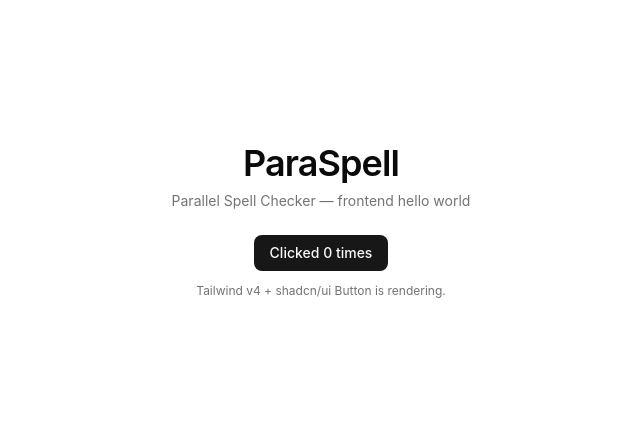
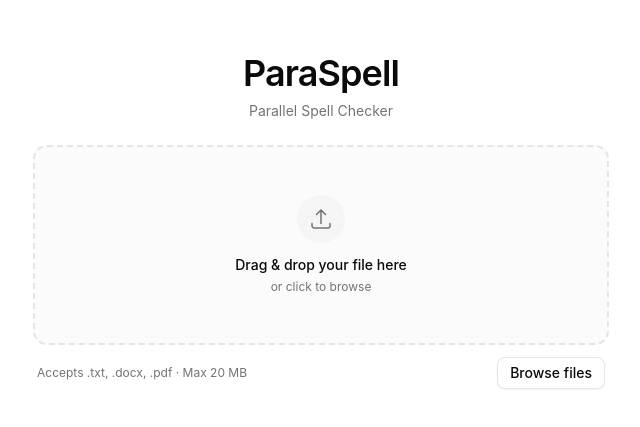
Before and after one commit to Teo03/paraspell, a React (Vite) app in the folder apps/frontend/: page / in a window 1280 px wide. Shown: the part 179-606 px from the top of the page, without its empty margins (319-959 px from the left). Built offline with nearby package versions, Linux system fonts and the light colour scheme.

Commit message:
implemented Upload file mode — drag-and-drop zone (FR-02)

```diff
--- a/apps/frontend/src/App.tsx
+++ b/apps/frontend/src/App.tsx
@@ -1,27 +1,27 @@
-import { useState } from 'react'
-import { Button } from '@/components/ui/button'
+import { useState } from "react"
+import { FileUploadZone } from "@/components/FileUploadZone"
 
 function App() {
-  const [count, setCount] = useState(0)
+  const [file, setFile] = useState<File | null>(null)
 
   return (
-    <main className="min-h-svh flex flex-col items-center justify-center gap-6 p-6 text-center">
-      <div>
+    <main className="min-h-svh flex flex-col items-center justify-center gap-6 p-6">
+      <div className="text-center">
         <h1 className="text-4xl font-semibold tracking-tight text-foreground">
           ParaSpell
         </h1>
         <p className="mt-2 text-sm text-muted-foreground">
-          Parallel Spell Checker — frontend hello world
+          Parallel Spell Checker
         </p>
       </div>
 
-      <div className="flex flex-col items-center gap-3">
-        <Button onClick={() => setCount((c) => c + 1)}>
-          Clicked {count} times
-        </Button>
-        <p className="text-xs text-muted-foreground">
-          Tailwind v4 + shadcn/ui Button is rendering.
-        </p>
+      <div className="w-full max-w-xl">
+        <FileUploadZone onFileSelect={(f) => setFile(f)} />
+        {file && (
+          <p className="mt-3 text-xs text-center text-muted-foreground">
+            Ready to check: <span className="text-foreground font-medium">{file.name}</span>
+          </p>
+        )}
       </div>
     </main>
   )
--- /dev/null
+++ b/apps/frontend/src/components/FileUploadZone.tsx
@@ -0,0 +1,195 @@
+/**
+ * FileUploadZone — drag-and-drop file upload component (FR-02)
+ *
+ * Checklist:
+ * ✅ onDrop handler for drag-and-drop
+ * ✅ File browser button as fallback
+ * ✅ Display uploaded file name and size
+ * ✅ Show accepted types and 20 MB limit
+ */
+
+import { useRef, useState, useCallback } from "react"
+import { cn } from "@/lib/utils"
+import { Button } from "@/components/ui/button"
+
+const MAX_SIZE_MB = 20
+const MAX_SIZE_BYTES = MAX_SIZE_MB * 1024 * 1024
+const ACCEPTED_TYPES = [".txt", ".docx", ".pdf"]
+const ACCEPTED_MIME = [
+  "text/plain",
+  "application/vnd.openxmlformats-officedocument.wordprocessingml.document",
+  "application/pdf",
+]
+
+interface FileUploadZoneProps {
+  onFileSelect: (file: File) => void
+  disabled?: boolean
+}
+
+function formatBytes(bytes: number): string {
+  if (bytes < 1024) return `${bytes} B`
+  if (bytes < 1024 * 1024) return `${(bytes / 1024).toFixed(1)} KB`
+  return `${(bytes / (1024 * 1024)).toFixed(2)} MB`
+}
+
+export function FileUploadZone({ onFileSelect, disabled = false }: FileUploadZoneProps) {
+  const inputRef = useRef<HTMLInputElement>(null)
+  const [isDragging, setIsDragging] = useState(false)
+  const [selectedFile, setSelectedFile] = useState<File | null>(null)
+  const [error, setError] = useState<string | null>(null)
+
+  const validate = useCallback((file: File): string | null => {
+    if (!ACCEPTED_MIME.includes(file.type) && !ACCEPTED_TYPES.some(ext => file.name.endsWith(ext))) {
+      return `Unsupported file type. Please upload a ${ACCEPTED_TYPES.join(", ")} file.`
+    }
+    if (file.size > MAX_SIZE_BYTES) {
+      return `File is too large. Maximum size is ${MAX_SIZE_MB} MB.`
+    }
+    return null
+  }, [])
+
+  const handleFile = useCallback((file: File) => {
+    const err = validate(file)
+    if (err) {
+      setError(err)
+      setSelectedFile(null)
+      return
+    }
+    setError(null)
+    setSelectedFile(file)
+    onFileSelect(file)
+  }, [validate, onFileSelect])
+
+  // Drag handlers
+  const onDragOver = (e: React.DragEvent) => {
+    e.preventDefault()
+    if (!disabled) setIsDragging(true)
+  }
+  const onDragLeave = (e: React.DragEvent) => {
+    e.preventDefault()
+    setIsDragging(false)
+  }
+  const onDrop = (e: React.DragEvent) => {
+    e.preventDefault()
+    setIsDragging(false)
+    if (disabled) return
+    const file = e.dataTransfer.files?.[0]
+    if (file) handleFile(file)
+  }
+
+  // File browser fallback
+  const onInputChange = (e: React.ChangeEvent<HTMLInputElement>) => {
+    const file = e.target.files?.[0]
+    if (file) handleFile(file)
+    e.target.value = ""
+  }
+
+  const clearFile = () => {
+    setSelectedFile(null)
+    setError(null)
+  }
+
+  return (
+    <div className="w-full flex flex-col gap-3">
+      {/* Drop zone */}
+      <div
+        onDragOver={onDragOver}
+        onDragLeave={onDragLeave}
+        onDrop={onDrop}
+        onClick={() => !disabled && inputRef.current?.click()}
+        className={cn(
+          "relative flex flex-col items-center justify-center gap-3",
+          "w-full min-h-[200px] rounded-xl border-2 border-dashed",
+          "cursor-pointer transition-all duration-200 select-none",
+          "bg-muted/40 hover:bg-muted/60",
+          isDragging
+            ? "border-primary bg-primary/5 scale-[1.01]"
+            : "border-border hover:border-primary/50",
+          disabled && "pointer-events-none opacity-50",
+          selectedFile && "border-solid border-primary/40 bg-primary/5",
+        )}
+      >
+        {/* Icon */}
+        <div className={cn(
+          "flex items-center justify-center w-12 h-12 rounded-full transition-colors",
+          isDragging ? "bg-primary/10" : "bg-muted",
+        )}>
+          {selectedFile ? (
+            // File icon when selected
+            <svg className="w-6 h-6 text-primary" fill="none" viewBox="0 0 24 24" stroke="currentColor" strokeWidth={1.5}>
+              <path strokeLinecap="round" strokeLinejoin="round" d="M19.5 14.25v-2.625a3.375 3.375 0 0 0-3.375-3.375h-1.5A1.125 1.125 0 0 1 13.5 7.125v-1.5a3.375 3.375 0 0 0-3.375-3.375H8.25m0 12.75h7.5m-7.5 3H12M10.5 2.25H5.625c-.621 0-1.125.504-1.125 1.125v17.25c0 .621.504 1.125 1.125 1.125h12.75c.621 0 1.125-.504 1.125-1.125V11.25a9 9 0 0 0-9-9Z" />
+            </svg>
+          ) : (
+            // Upload icon
+            <svg className="w-6 h-6 text-muted-foreground" fill="none" viewBox="0 0 24 24" stroke="currentColor" strokeWidth={1.5}>
+              <path strokeLinecap="round" strokeLinejoin="round" d="M3 16.5v2.25A2.25 2.25 0 0 0 5.25 21h13.5A2.25 2.25 0 0 0 21 18.75V16.5m-13.5-9L12 3m0 0 4.5 4.5M12 3v13.5" />
+            </svg>
+          )}
+        </div>
+
+        {/* Text */}
+        {selectedFile ? (
+          <div className="flex flex-col items-center gap-1 px-4 text-center">
+            <p className="text-sm font-medium text-foreground truncate max-w-[260px]">
+              {selectedFile.name}
+            </p>
+            <p className="text-xs text-muted-foreground">
+              {formatBytes(selectedFile.size)}
+            </p>
+          </div>
+        ) : (
+          <div className="flex flex-col items-center gap-1 px-4 text-center">
+            <p className="text-sm font-medium text-foreground">
+              {isDragging ? "Drop your file here" : "Drag & drop your file here"}
+            </p>
+            <p className="text-xs text-muted-foreground">
+              or click to browse
+            </p>
+          </div>
+        )}
+
+        {/* Hidden input */}
+        <input
+          ref={inputRef}
+          type="file"
+          accept={ACCEPTED_TYPES.join(",")}
+          className="hidden"
+          onChange={onInputChange}
+          disabled={disabled}
+        />
+      </div>
+
+      {/* Error message */}
+      {error && (
+        <p className="text-xs text-destructive px-1">{error}</p>
+      )}
+
+      {/* Footer row: accepted types + actions */}
+      <div className="flex items-center justify-between px-1">
+        <p className="text-xs text-muted-foreground">
+          Accepts {ACCEPTED_TYPES.join(", ")} · Max {MAX_SIZE_MB} MB
+        </p>
+        <div className="flex gap-2">
+          {selectedFile && (
+            <Button
+              variant="ghost"
+              size="sm"
+              onClick={clearFile}
+              disabled={disabled}
+            >
+              Remove
+            </Button>
+          )}
+          <Button
+            variant="outline"
+            size="sm"
+            onClick={() => inputRef.current?.click()}
+            disabled={disabled}
+          >
+            Browse files
+          </Button>
+        </div>
+      </div>
+    </div>
+  )
+}
```
